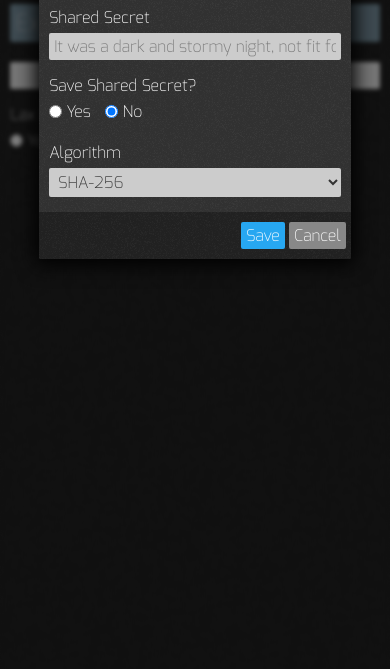
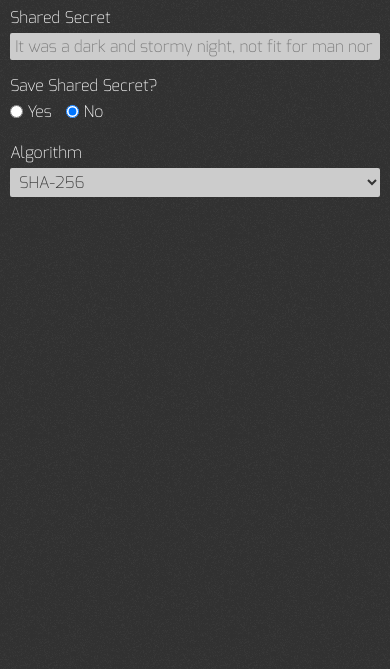
Before and after one commit to rummik/telepathy-web, a website: page www/index.html in a window 390 px wide. Shown: the part 122-791 px from the top of the page. Drawn offline with Linux system fonts and the light colour scheme.

Commit message:
Mobile improvements

```diff
--- a/www/css/telepathy.css
+++ b/www/css/telepathy.css
@@ -254,6 +254,34 @@ fieldset {
 		transition-property: none;
 	}
 
+	.modal.open ~ .content-wrapper,
+	.modal.open ~ .settings,
+	.modal.open ~ .social {
+		-webkit-filter: none;
+		-moz-filter: none;
+		-ms-filter: none;
+		-o-filter: none;
+		filter: none;
+	}
+
+	.modal.open ~ .modal-bg {
+		transition-property: none;
+		background: none;
+	}
+
+	.modal.open {
+		width: 100%;
+		height: 100%;
+		left: 0;
+		margin: 0;
+	}
+
+	.modal.open .controls {
+		position: fixed;
+		bottom: 0;
+		width: 100%;
+	}
+
 	.settings, .social {
 		display: inline-block;
 		width: auto;
```
